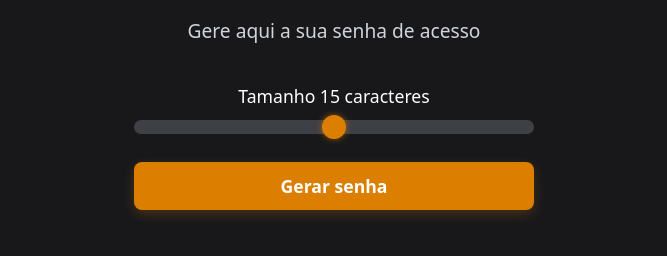
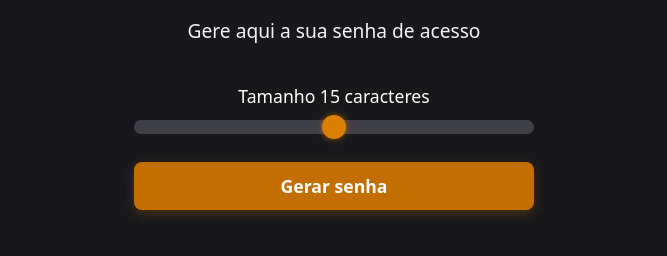
Before and after one commit to Andre-StudioNerd/GeradorSenha, a plain HTML site: page index.html in a window 1280 px wide. Shown: the part 418-674 px from the top of the page, without its empty margins (306-973 px from the left). Drawn offline with Linux system fonts and the light colour scheme.

Commit message:
Update style.css

```diff
--- a/style.css
+++ b/style.css
@@ -33,7 +33,7 @@ body {
 
 .text {
   font-size: clamp(1rem, 3.5vw, 1.2rem);
-  color: #D1D5DB;
+  color: #F3F4F6;
   margin-top: 8px;
   margin-bottom: 24px;
 }
@@ -109,7 +109,7 @@ body {
   width: 100%;
   height: 48px;
   margin-top: 16px;
-  background-color: #dc7f00;
+ background-color: #C26E00;
   border: 0;
   border-radius: 8px;
   color: #FFF;
@@ -121,7 +121,7 @@ body {
 }
 
 .button-cta:hover {
-  background-color: #e58805;
+ background-color: #A35D00;
 }
 
 .button-cta:active {
```
